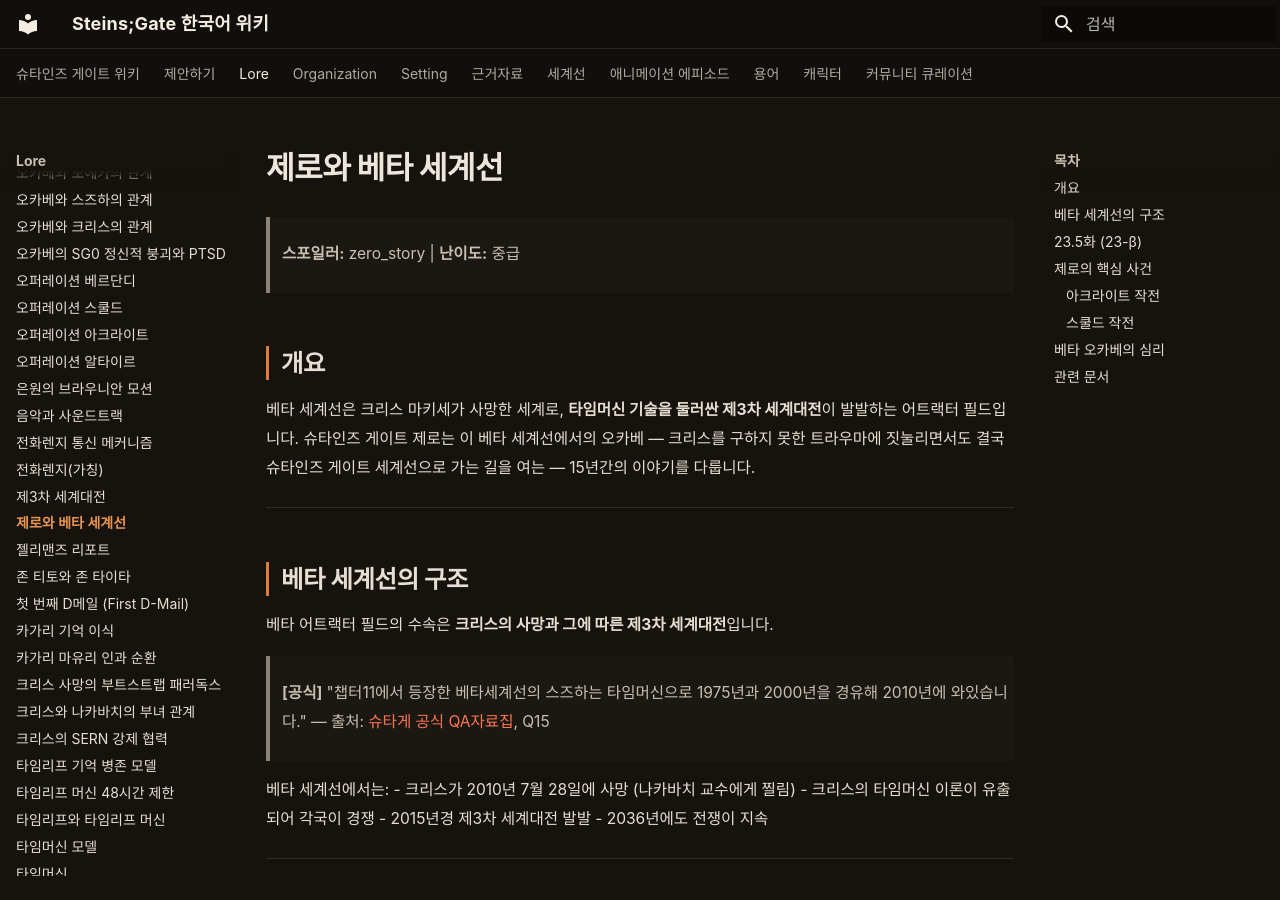
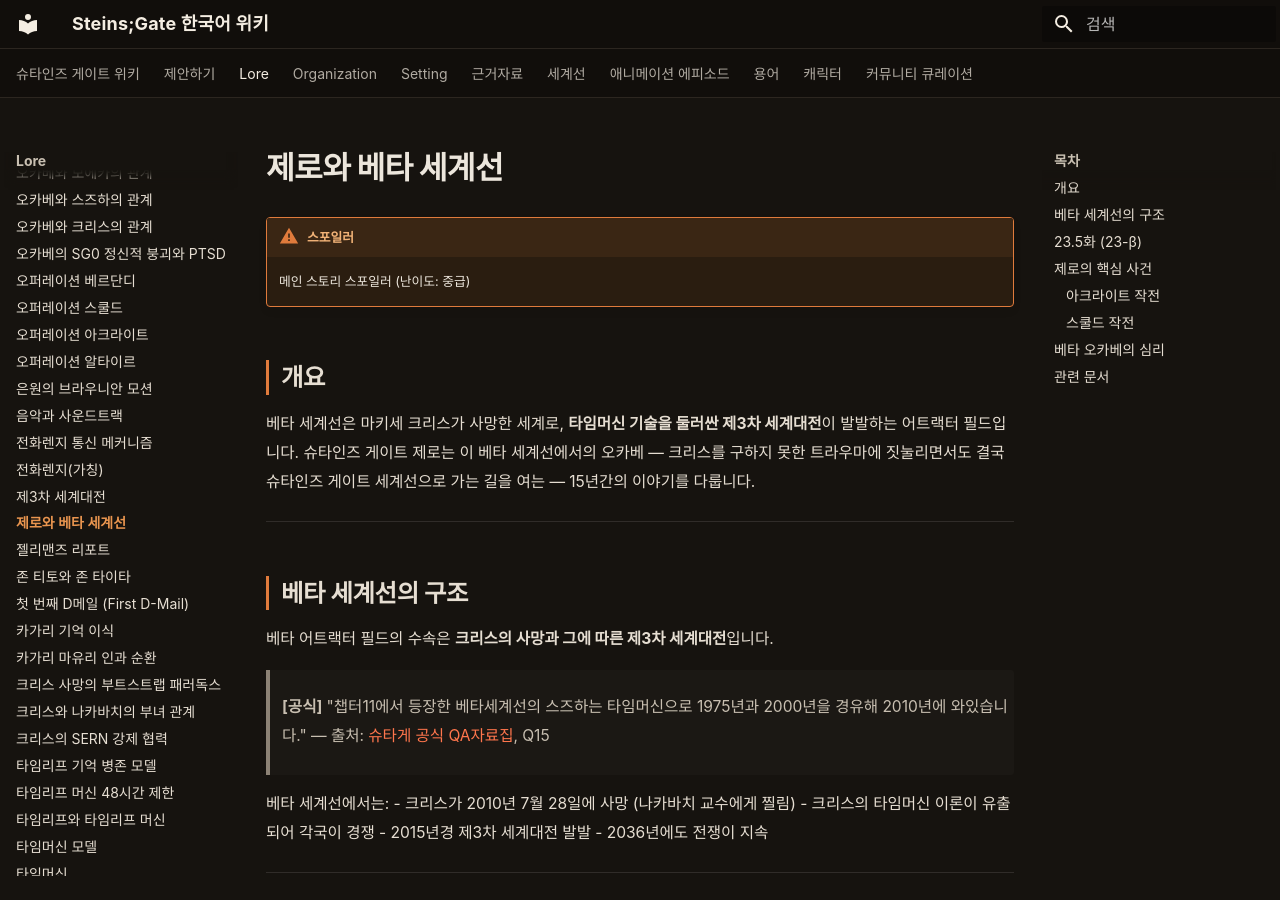
Before and after one commit to sgwiki/sgwiki.github.io, an MkDocs documentation site: the page built from wiki/lore/제로와-베타-세계선.md, in a window 1280 px wide and 900 px high. Built offline with MkDocs 1.6.1 and Material for MkDocs 9.7.7, drawn with Linux system fonts in a browser that asks for light colours; some web fonts are replaced.

Commit message:
chore(wiki): 제로와-베타-세계선 정비 — frontmatter spoiler 보강·description 완성·배지 표준화·인물명 표기 통일
Co-Authored-By: Claude Opus 4.6 <noreply@anthropic.com>

```diff
--- a/wiki/lore/제로와-베타-세계선.md
+++ b/wiki/lore/제로와-베타-세계선.md
@@ -1,14 +1,16 @@
 ---
-description: "베타 세계선은 크리스 마키세가 사망한 세계로, 타임머신 기술을 둘러싼 제3차 세계대전이 발발하는 어트랙터 필드입니다. 슈타인즈 게이트 제로는 이 베타 세계선에서의 오카베 — 크리스를 구하지 못한 트라우마에 짓눌리면서도 결국 슈타인즈 게이트 세계선으로 가는 길을 여는 — 15년간의"
+description: "베타 세계선은 마키세 크리스가 사망한 세계로, 타임머신 기술을 둘러싼 제3차 세계대전이 발발하는 어트랙터 필드입니다. 슈타인즈 게이트 제로는 이 베타 세계선에서의 오카베 — 크리스를 구하지 못한 트라우마에 짓눌리면서도 결국 슈타인즈 게이트 세계선으로 가는 길을 여는 — 15년간의 이야기를 다룹니다."
+spoiler: zero_story
 ---
 
 # 제로와 베타 세계선
 
-> **스포일러:** zero_story | **난이도:** 중급
+!!! warning "스포일러"
+    메인 스토리 스포일러 (난이도: 중급)
 
 ## 개요
 
-베타 세계선은 크리스 마키세가 사망한 세계로, **타임머신 기술을 둘러싼 제3차 세계대전**이 발발하는 어트랙터 필드입니다. 슈타인즈 게이트 제로는 이 베타 세계선에서의 오카베 — 크리스를 구하지 못한 트라우마에 짓눌리면서도 결국 슈타인즈 게이트 세계선으로 가는 길을 여는 — 15년간의 이야기를 다룹니다.
+베타 세계선은 마키세 크리스가 사망한 세계로, **타임머신 기술을 둘러싼 제3차 세계대전**이 발발하는 어트랙터 필드입니다. 슈타인즈 게이트 제로는 이 베타 세계선에서의 오카베 — 크리스를 구하지 못한 트라우마에 짓눌리면서도 결국 슈타인즈 게이트 세계선으로 가는 길을 여는 — 15년간의 이야기를 다룹니다.
 
 ---
 
```
